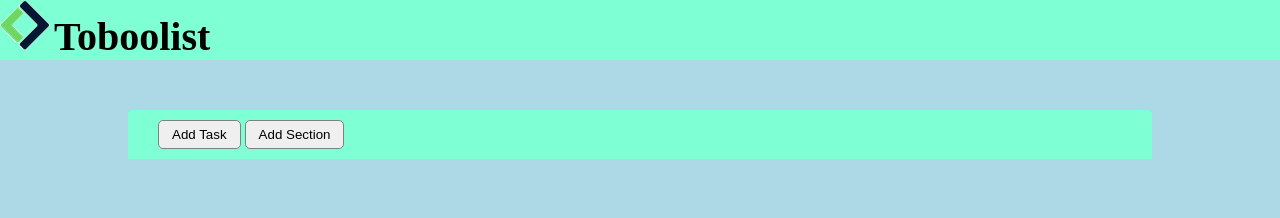
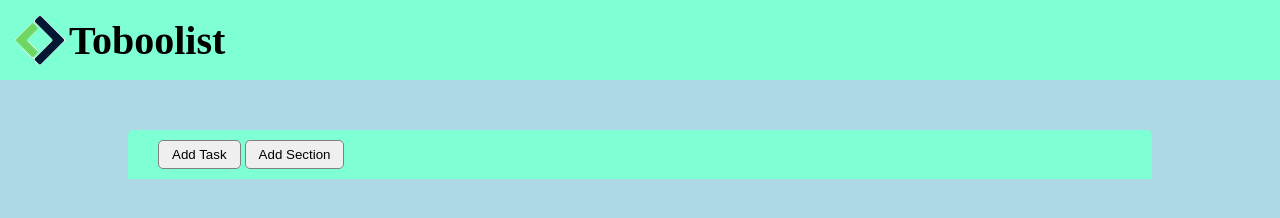
Before and after one commit to MicheleFranciolapilla/html-css-toboolist, a plain HTML site: page index.html in a window 1280 px wide. Drawn offline with Linux system fonts and the light colour scheme.

Commit message:
header ultimato

```diff
--- a/assets/css/style.css
+++ b/assets/css/style.css
@@ -10,6 +10,11 @@ body{
 
 header{
     background-color: aquamarine;
+    padding: 15px;
+}
+
+.vertical{
+    vertical-align: middle;
 }
 
 header > h1{
--- a/index.html
+++ b/index.html
@@ -12,9 +12,11 @@
 
 <body>
 
+    <!-- Elementi della testata: logo e titolo -->
     <header>
+        <!-- Per allineare i due elementi (logo e titolo) come richiesto, devono entrambi essere di classe "vertical"-->
         <img class="vertical" src="assets/img/Logo.png" alt="logo Boolean" height="50px">
-        <h1>Toboolist</h1>
+        <h1 class="vertical">Toboolist</h1>
     </header>
 
     <nav>
```
